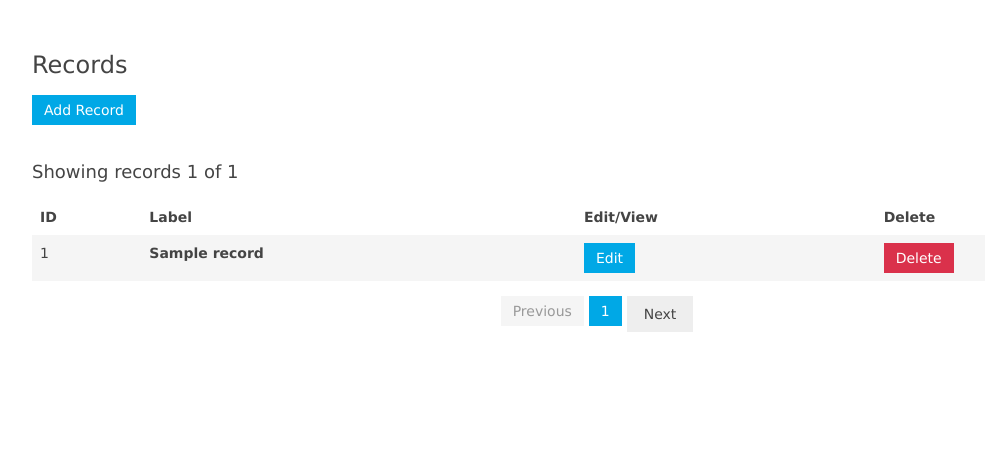
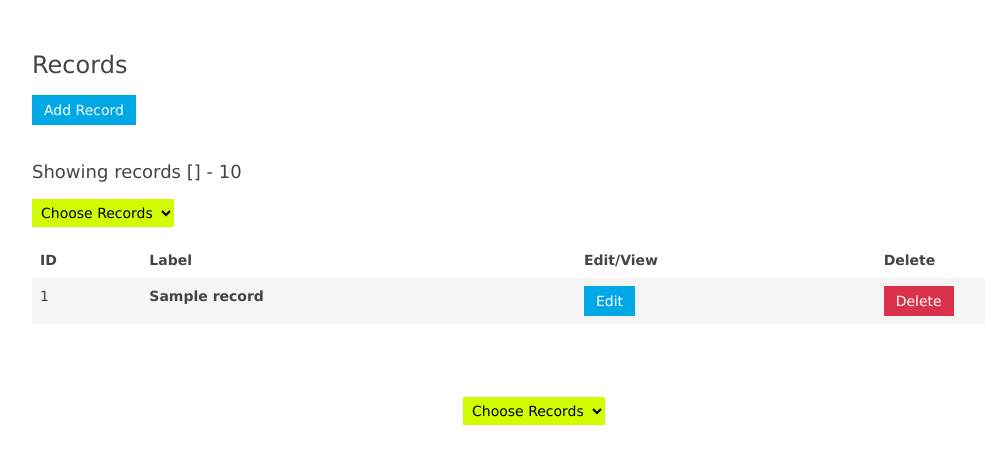
Before and after one commit to samarthbhargav/feedback-ml, a Flask app: page /records/1/1/1 in a window 1280 px wide. Shown: the part 55-519 px from the top of the page, without its empty margins (43-1028 px from the left). Run offline with Flask 2, Linux system fonts and the light colour scheme; a database or web service that is not in the repository returns one stand-in record (values such as "Sample title"); data that the repository does not hold is empty.

Commit message:
pagination

```diff
--- a/feedback-front/main.py
+++ b/feedback-front/main.py
@@ -111,18 +111,6 @@ def post_dataset():
     except ValueError, e:
             return render_template("add_dataset.html", error=e.message)
 
-@app.route("/records/<string:dataset>/<int:start>/<int:limit>")
-def nextRecords(dataset, start, limit):
-    valid, data =  client.get_records(dataset, start, limit)
-    if valid:
-        records = data["records"]
-        totalRecords = data["totalNumberOfRecords"]
-        limit = data["limit"]
-        return render_template("records.html", dataset=dataset, records=records, totalRecords=totalRecords, limit=limit)
-    else:
-        # TODO
-        return render_template("records.html", dataset=dataset, records=[], totalRecords=totalRecords, limit=limit, error="Some error occurred")
-
 @app.route("/records/<string:dataset>/<int:skip>/<int:limit>")
 def records(dataset, skip, limit):
     valid, data =  client.get_records(dataset, skip, limit)
@@ -130,8 +118,8 @@ def records(dataset, skip, limit):
         records = data["records"]
         totalRecords = data["totalNumberOfRecords"]
         limit = data["limit"]
-        start = 0
-        return render_template("records.html", dataset=dataset, records=records, start=start, totalRecords=totalRecords, limit=limit)
+        skip = data["skip"]
+        return render_template("records.html", dataset=dataset, records=records, totalRecords=totalRecords, skip=skip, limit=limit)
     else:
         # TODO
         return render_template("records.html", dataset=dataset, records=[], error="Some error occurred" , totalRecords=totalRecords, limit=limit)
--- a/feedback-front/static/css/styles.css
+++ b/feedback-front/static/css/styles.css
@@ -71,3 +71,25 @@ html {
 #fieldType label{
     display: block;
 }
+
+#page{
+    padding: 5px;
+    background-color: #D2FD00;
+    border: 0px;
+    font-family: "Lucida Grande", "Lucida Sans Unicode", "Lucida Sans", "DejaVu Sans", Verdana, sans-serif;
+    font-size: 14px;
+}
+
+#page :hover{
+    border: 0px solid white;
+}
+
+#pagination{
+    padding: 5px;
+    background-color: #D2FD00;
+    border: 0px;
+    font-family: "Lucida Grande", "Lucida Sans Unicode", "Lucida Sans", "DejaVu Sans", Verdana, sans-serif;
+    font-size: 14px;
+    margin-left: 40%;
+    margin-top: 5%;
+}
--- a/feedback-front/templates/index.html
+++ b/feedback-front/templates/index.html
@@ -33,6 +33,7 @@
   {% endfor %}
 
   <!-- divison of modal to delete a dataset -->
+  {% for stat in stats%}
     <div id="deleteDataset" class="uk-modal">
       <div class="uk-modal-dialog">
           <a class="uk-modal-close uk-close"></a>
@@ -43,6 +44,7 @@
           </form>
       </div>
     </div>
+  {% endfor %}
 
 
 
--- a/feedback-front/templates/records.html
+++ b/feedback-front/templates/records.html
@@ -8,7 +8,21 @@
         {% if error %}<div class="uk-alert uk-alert-danger">{{ error }} </div>{% endif %}
     </div>
     <div class="uk-width-1-1">
-          <h3>Showing records {{records|length}} of {{totalRecords}}</h3>
+      <h3>Showing records {{skip}} - {{skip+limit}}</h3>
+
+      <!-- select dropdown to display the selected records -->
+      <select id="page">
+        <option selected="true" disabled="disabled">Choose Records</option>
+        <script>
+          for(var i={{skip+limit}};i<={{totalRecords}};i+={{limit}}){
+              document.write("<option value = "+ i +" >"+Math.round(i/{{limit}} , 1)+"</option>");
+          }
+          $('#page').change(function() {
+            var skip = $(this).val();
+            window.location="/records/{{dataset}}/"+skip+"/{{limit}}";
+          });
+        </script>
+      </select>
     </div>
   </div>
 
@@ -71,7 +85,7 @@
     </div>
   {% endfor %}
 
-
+  <!-- divison of modal to edit a record -->
   {% for record in records%}
     <div id="editRecord{{record.id}}" class="uk-modal">
       <div class="uk-modal-dialog">
@@ -101,46 +115,22 @@
       </div>
     </div>
   {% endfor %}
-  {% if start %}
-    {% set begin = start %}
-  {% else %}
-    {% set begin = 0 %}
-  {% endif %}
-    <ul class="uk-pagination" data-uk-pagination="{items:{{ totalRecords }}, itemsOnPage:{{ limit }}}">
-      {% if begin == 0 %}
-        <li><button class="uk-button" type="button" disabled>Previous</button></li>
-      {% else %}
-        <li><button class="uk-button" type="button">Previous</button></li>
-      {% endif %}
-      {% if totalRecords > 10 %}
-        {% for i in range((totalRecords/limit)|int + 1) %}
-          <li class="uk-active"><button class="uk-button uk-button-primary" type="button">{{ i+1 }}</button></li>
-        {% endfor %}
-      {% else %}
-          <li class="uk-active"><button class="uk-button uk-button-primary" type="button">{{ begin+1 }}</button></li>
-      {% endif %}
-      {% if begin == totalRecords/limit %}
-        <li><button class="uk-button" type="button" disabled>Next</button></li>
-      {% else %}
-        <li><a href="{{ url_for('nextRecords', dataset=dataset,  start=begin, limit=limit) }}"><button class="uk-button" type="button">Next</button></a></li>
-      {% endif %}
-    </ul>
 
-
-
-  <!--
-  <ul class="uk-pagination" data-uk-pagination="{items:100, itemsOnPage:10, currentPage:2 }">
-    <li><a href="">Previous</a></li>
-    <li class="uk-active"><span>1</span></li>
-    <li class="uk-disabled"><span>2</span></li>
-    <li><a href="">Next</a></li>
-  </ul>
-
+  <!-- select dropdown to display the selected records -->
+  <div class="uk-grid" data-uk-grid-margin>
+    <select id="pagination">
+      <option selected="true" disabled="disabled">Choose Records</option>
       <script>
-    $('[data-uk-pagination]').on('select.uk.pagination', function(e, pageIndex){
-      alert('You have selected page: ' + (pageIndex+1));
+        for(var i={{skip+limit}};i<={{totalRecords}};i+={{limit}}){
+            document.write("<option value = "+ i +" >"+Math.round(i/{{limit}} , 1)+"</option>");
+        }
+        $('#pagination').change(function() {
+          var skip = $(this).val();
+          console.log(skip);
+          window.location="/records/{{dataset}}/"+skip+"/{{limit}}";
         });
       </script>
--->
+    </select>
+  </div>
 
 {% endblock %}
```
Lines whose indentation alone changed are shown as unchanged.
